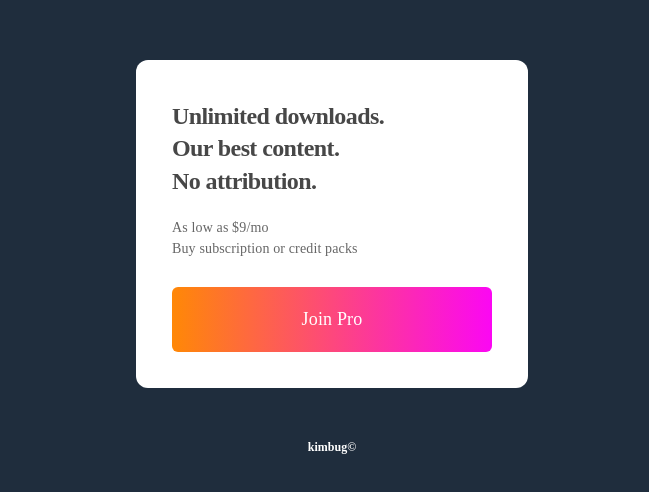
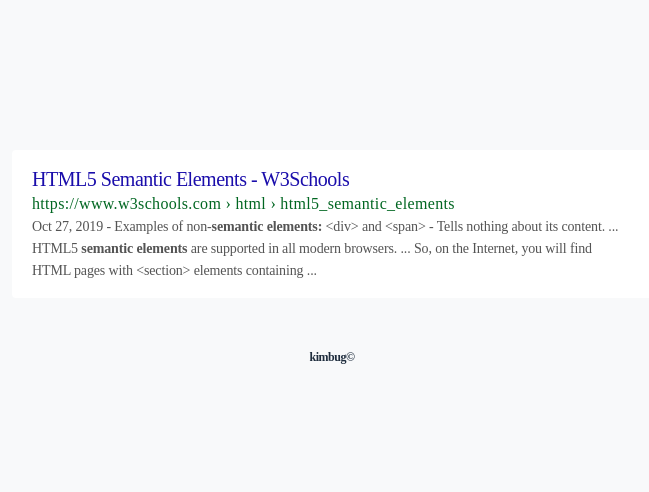
Before and after one commit to Y00NMIN/Kimbug-CSS-HTML, a website built with Parcel: page index.html in a window 1280 px wide. Shown: the part 142-634 px from the top of the page, without its empty margins (308-957 px from the left). Built offline with nearby package versions, Linux system fonts and the light colour scheme; a web font is replaced by a local one.

Commit message:
Practice-HTML-Google Search Item

```diff
--- /dev/null
+++ b/PracticeHTML/GoogleSearchitem.css
@@ -0,0 +1,78 @@
+* {
+  margin: 0;
+  box-sizing: border-box;
+}
+
+html {
+  font-family: -apple-system, BlinkMacSystemFont, "Segoe UI", Roboto, Oxygen,
+    Ubuntu, Cantarell, "Open Sans", "Helvetica Neue", sans-serif;
+  font-size: 16px;
+  line-height: 1.5;
+  color: #1f2d3d;
+  letter-spacing: -0.03em;
+}
+
+body {
+  display: flex;
+  flex-direction: column;
+  justify-content: center;
+  align-items: center;
+  width: 100%;
+  height: 100vh;
+  margin: 0 auto;
+  background-color: #f8f9fa;
+}
+
+body::after {
+  content: "kimbug©";
+  display: block;
+  margin-top: 50px;
+  color: #1f2d3d;
+  font-size: 12px;
+  font-weight: 600;
+}
+
+.google-search-result-item {
+  width: 100%;
+  max-width: 640px;
+  padding: 16px 20px;
+  border-radius: 4px;
+  background-color: #fff;
+}
+
+.google-search-result-item a {
+  font-weight: 400;
+  text-decoration: none;
+}
+
+.google-search-result-item h1 {
+  margin-bottom: 0;
+  font-size: 20px;
+  line-height: 1.3;
+}
+
+.google-search-result-item h1 a {
+  color: #1a0dab;
+}
+
+.google-search-result-item > a {
+  margin-bottom: 4px;
+  letter-spacing: 0.02em;
+  font-size: 16px;
+  line-height: 1.5;
+}
+
+.google-search-result-item > a {
+  color: #006621;
+}
+
+.google-search-result-item p {
+  font-size: 14px;
+  line-height: 1.57;
+  color: #545454;
+  letter-spacing: -0.01em;
+}
+
+.google-search-result-item p strong {
+  font-weight: 700;
+}
--- a/index.html
+++ b/index.html
@@ -1,28 +1,36 @@
 <!DOCTYPE html>
 <html>
   <head>
-    <title>Study HTML,CSS</title>
     <meta charset="UTF_8" />
-    <link rel="stylesheet" href="PracticeHTML/AdBanner.css" />
+    <meta name="viewport" content="width=dvice-width,inital-scale=1.0" />
+    <link rel="stylesheet" href="PracticeHTML/GoogleSearchitem.css" />
     <link
       href="//spoqa.github.io/spoqa-han-sans/css/SpoqaHanSansNeo.css"
       rel="stylesheet"
       type="text/css"
     />
+    <title>google-search-result-item</title>
   </head>
   <body>
-    <div class="modal">
+    <div class="google-search-result-item">
       <h1>
-        Unlimited downloads.<br />
-        Our best content.<br />
-        No attribution.
+        <a href="https://www.w3schools.com/html/html5_semantic_elements.asp">
+          HTML5 Semantic Elements - W3Schools</a
+        >
       </h1>
+      <a href="https://www.w3schools.com/html/html5_semantic_elements.asp">
+        https://www.w3schools.com › html › html5_semantic_elements
+      </a>
       <p>
-        As low as $9/mo<br />
-        Buy subscription or credit packs
+        <!--HTML escape code <(&lt;) , >(&gt;)등-->
+        Oct 27, 2019 - Examples of non-<strong>semantic elements:</strong>
+        &lt;div&gt; and &lt;span&gt; - Tells nothing about its content. ...
+        HTML5 <strong>semantic elements</strong> are supported in all modern
+        browsers. ... So, on the Internet, you will find HTML pages with
+        &lt;section&gt; elements containing ...
       </p>
-      <a href="" target="_blank">Join Pro</a>
     </div>
+
     <script src="src/index.js"></script>
   </body>
 </html>
```
Also changed, not shown: 1 other file.
